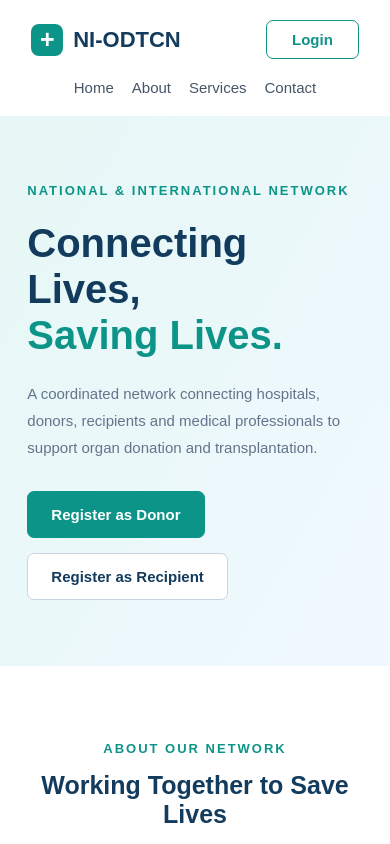
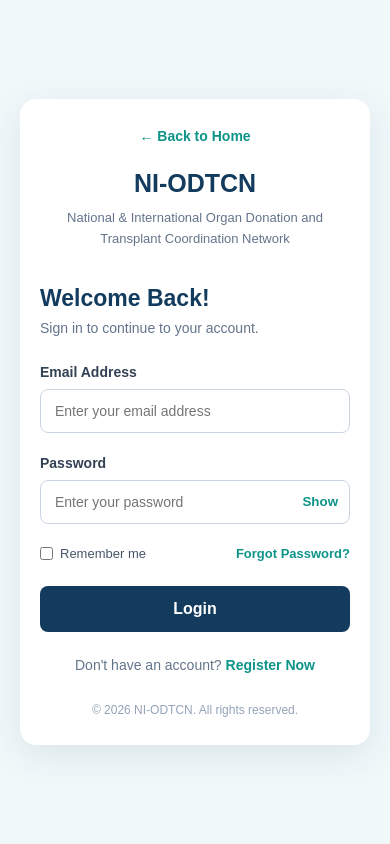
Before and after one commit to NiaztheSage/SAD-LAB-SECTION-B-TEAM-THE-SAGES, a React app in the folder frontend/: page / in a window 390 px wide. Both pictures are taken after a click on the button "Login". Shown: the top 844 px of the page. Built offline with nearby package versions, Linux system fonts and the light colour scheme; the HTML template or start-up script is replaced by a standard one.

Commit message:
Create login page and connect with home page

```diff
--- a/frontend/src/App.css
+++ b/frontend/src/App.css
@@ -235,3 +235,96 @@ footer {
     font-size: 25px;
   }
 }
+
+/* Services Section */
+
+.services {
+  padding: 80px 8%;
+  background: #f1f8fa;
+}
+
+.services-heading {
+  text-align: center;
+  max-width: 750px;
+  margin: 0 auto 45px;
+}
+
+.services-heading h2 {
+  font-size: 34px;
+  color: #123b5d;
+  margin-bottom: 18px;
+}
+
+.services-heading > p:last-child {
+  color: #64748b;
+  line-height: 1.8;
+  font-size: 16px;
+}
+
+.service-grid {
+  display: grid;
+  grid-template-columns: repeat(3, 1fr);
+  gap: 25px;
+}
+
+.service-card {
+  background: #ffffff;
+  padding: 30px 25px;
+  border-radius: 12px;
+  border: 1px solid #e2e8f0;
+  transition: 0.3s ease;
+}
+
+.service-card:hover {
+  transform: translateY(-6px);
+  box-shadow: 0 12px 25px rgba(18, 59, 93, 0.10);
+  border-color: #0d9488;
+}
+
+.service-icon {
+  width: 48px;
+  height: 48px;
+  display: flex;
+  align-items: center;
+  justify-content: center;
+  background: #e6f7f5;
+  color: #0d9488;
+  border-radius: 10px;
+  font-size: 26px;
+  font-weight: bold;
+  margin-bottom: 20px;
+}
+
+.service-card h3 {
+  color: #123b5d;
+  font-size: 19px;
+  margin-bottom: 12px;
+}
+
+.service-card p {
+  color: #64748b;
+  font-size: 14px;
+  line-height: 1.8;
+}
+
+/* Services Responsive Design */
+
+@media (max-width: 900px) {
+  .service-grid {
+    grid-template-columns: repeat(2, 1fr);
+  }
+}
+
+@media (max-width: 600px) {
+  .services {
+    padding: 60px 7%;
+  }
+
+  .service-grid {
+    grid-template-columns: 1fr;
+  }
+
+  .services-heading h2 {
+    font-size: 27px;
+  }
+}
--- a/frontend/src/App.jsx
+++ b/frontend/src/App.jsx
@@ -1,7 +1,15 @@
 
 import './App.css'
+import { useState } from 'react'
+import Login from './Login'
 
 function App() {
+  const [showLogin, setShowLogin] = useState(false)
+
+if (showLogin) {
+  return <Login onBack={() => setShowLogin(false)} />
+}
+
   return (
     <div className="app">
       <nav className="navbar">
@@ -17,7 +25,12 @@ function App() {
           <a href="#contact">Contact</a>
         </div>
 
-        <button className="login-btn">Login</button>
+        <button
+  className="login-btn"
+  onClick={() => setShowLogin(true)}
+>
+  Login
+</button>
       </nav>
 
       <section className="hero" id="home">
--- /dev/null
+++ b/frontend/src/Login.css
@@ -0,0 +1,192 @@
+
+/* Login Page */
+
+.login-page {
+  min-height: 100vh;
+  display: flex;
+  justify-content: center;
+  align-items: center;
+  background: #f1f8fa;
+  padding: 40px 20px;
+}
+
+.login-container {
+  width: 100%;
+  max-width: 480px;
+  background: #ffffff;
+  padding: 40px;
+  border-radius: 16px;
+  box-shadow: 0 10px 35px rgba(18, 59, 93, 0.10);
+}
+
+/* Header */
+
+.login-header {
+  text-align: center;
+  margin-bottom: 35px;
+}
+
+.login-header h1 {
+  color: #123b5d;
+  font-size: 30px;
+  margin-bottom: 10px;
+}
+
+.login-header p {
+  color: #64748b;
+  font-size: 13px;
+  line-height: 1.6;
+}
+
+/* Login Form */
+
+.login-form h2 {
+  color: #123b5d;
+  font-size: 27px;
+  margin-bottom: 8px;
+}
+
+.login-subtitle {
+  color: #64748b;
+  font-size: 14px;
+  margin-bottom: 28px;
+}
+
+.form-group {
+  margin-bottom: 22px;
+}
+
+.form-group label {
+  display: block;
+  color: #334155;
+  font-size: 14px;
+  font-weight: 600;
+  margin-bottom: 9px;
+}
+
+.form-group input {
+  width: 100%;
+  padding: 13px 14px;
+  border: 1px solid #cbd5e1;
+  border-radius: 8px;
+  font-size: 14px;
+  outline: none;
+}
+
+.form-group input:focus {
+  border-color: #0d9488;
+  box-shadow: 0 0 0 3px rgba(13, 148, 136, 0.10);
+}
+
+/* Password Field */
+
+.password-field {
+  position: relative;
+  display: flex;
+  align-items: center;
+}
+
+.password-field input {
+  padding-right: 65px;
+}
+
+.show-password {
+  position: absolute;
+  right: 12px;
+  border: none;
+  background: transparent;
+  color: #0d9488;
+  font-weight: 600;
+  cursor: pointer;
+}
+
+/* Remember Me & Forgot Password */
+
+.login-options {
+  display: flex;
+  justify-content: space-between;
+  align-items: center;
+  gap: 10px;
+  margin-bottom: 25px;
+  font-size: 13px;
+}
+
+.remember-me {
+  display: flex;
+  align-items: center;
+  gap: 7px;
+  color: #475569;
+}
+
+.login-options a,
+.register-link a {
+  color: #0d9488;
+  text-decoration: none;
+  font-weight: 600;
+}
+
+/* Login Button */
+
+.login-button {
+  width: 100%;
+  padding: 14px;
+  background: #123b5d;
+  color: #ffffff;
+  border: none;
+  border-radius: 8px;
+  font-size: 16px;
+  font-weight: 600;
+  cursor: pointer;
+  transition: 0.3s ease;
+}
+
+.login-button:hover {
+  background: #0d9488;
+}
+
+/* Register Link */
+
+.register-link {
+  text-align: center;
+  color: #64748b;
+  font-size: 14px;
+  margin-top: 25px;
+}
+
+/* Footer */
+
+.login-footer {
+  text-align: center;
+  color: #94a3b8;
+  font-size: 12px;
+  margin-top: 30px;
+}
+
+/* Responsive Design */
+
+@media (max-width: 500px) {
+  .login-container {
+    padding: 28px 20px;
+  }
+
+  .login-header h1 {
+    font-size: 25px;
+  }
+
+  .login-form h2 {
+    font-size: 23px;
+  }
+}
+.back-home {
+  border: none;
+  background: transparent;
+  color: #0d9488;
+  font-size: 14px;
+  font-weight: 600;
+  cursor: pointer;
+  margin-bottom: 25px;
+}
+
+.back-home:hover {
+  color: #123b5d;
+}
--- /dev/null
+++ b/frontend/src/Login.jsx
@@ -0,0 +1,88 @@
+
+import { useState } from "react";
+import "./Login.css";
+
+function Login({ onBack }) {
+  const [showPassword, setShowPassword] = useState(false);
+
+  return (
+    <div className="login-page">
+      <div className="login-container">
+
+        <div className="login-header">
+            <button
+  type="button"
+  className="back-home"
+  onClick={onBack}
+>
+  ← Back to Home
+</button>
+          <h1>NI-ODTCN</h1>
+          <p>National & International Organ Donation and Transplant Coordination Network</p>
+        </div>
+
+        <div className="login-form">
+          <h2>Welcome Back!</h2>
+          <p className="login-subtitle">
+            Sign in to continue to your account.
+          </p>
+
+          <form>
+            <div className="form-group">
+              <label>Email Address</label>
+              <input
+                type="email"
+                placeholder="Enter your email address"
+                required
+              />
+            </div>
+
+            <div className="form-group">
+              <label>Password</label>
+
+              <div className="password-field">
+                <input
+                  type={showPassword ? "text" : "password"}
+                  placeholder="Enter your password"
+                  required
+                />
+
+                <button
+                  type="button"
+                  className="show-password"
+                  onClick={() => setShowPassword(!showPassword)}
+                >
+                  {showPassword ? "Hide" : "Show"}
+                </button>
+              </div>
+            </div>
+
+            <div className="login-options">
+              <label className="remember-me">
+                <input type="checkbox" />
+                Remember me
+              </label>
+
+              <a href="#forgot-password">Forgot Password?</a>
+            </div>
+
+            <button type="submit" className="login-button">
+              Login
+            </button>
+          </form>
+
+          <p className="register-link">
+            Don't have an account? <a href="#register">Register Now</a>
+          </p>
+        </div>
+
+        <p className="login-footer">
+          © 2026 NI-ODTCN. All rights reserved.
+        </p>
+
+      </div>
+    </div>
+  );
+}
+
+export default Login;
```
